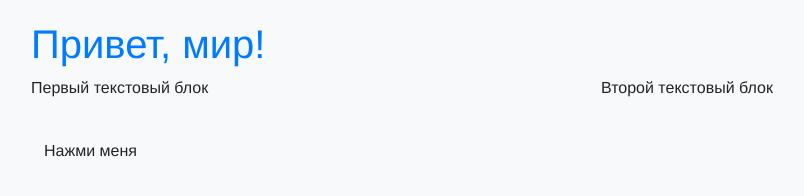
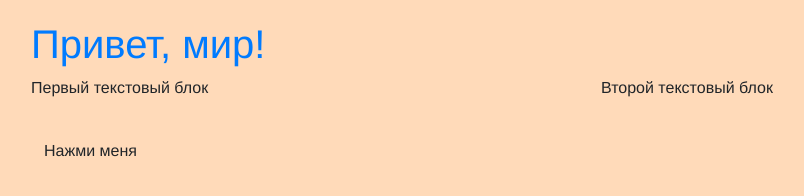
Before and after one commit to Leff52/TestApps, a website: page public/index.html in a window 1280 px wide. Shown: the whole page, without its empty margins (54-858 px from the left). Drawn offline with nearby package versions, Linux system fonts and the light colour scheme; files that its build step writes are made by us from their sources.

Commit message:
Тест коммита

```diff
--- a/public/sass/style.scss
+++ b/public/sass/style.scss
@@ -7,7 +7,7 @@ $hover-color: color.adjust($primary-color, $lightness: -10%);
 
 body {
   font-family: $font-stack;
-  background-color: #f8f9fa;
+  background-color: peachpuff;
   padding: 20px;
 }
 
```
